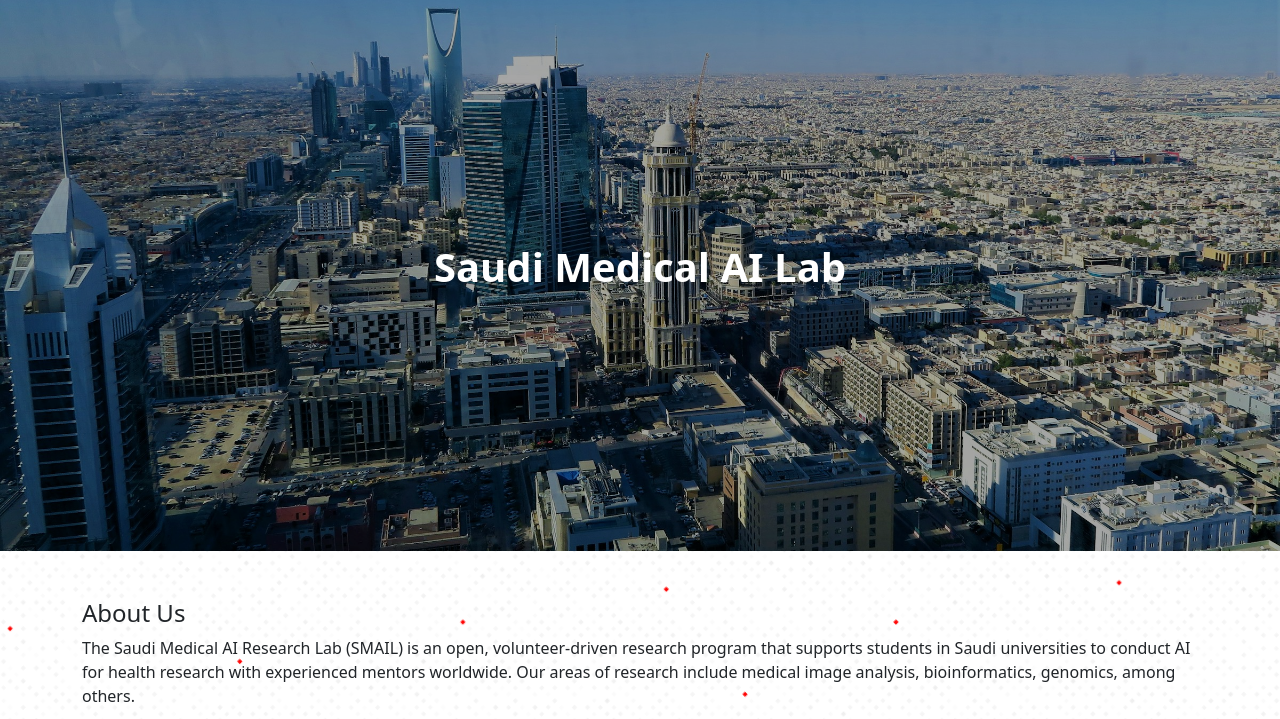
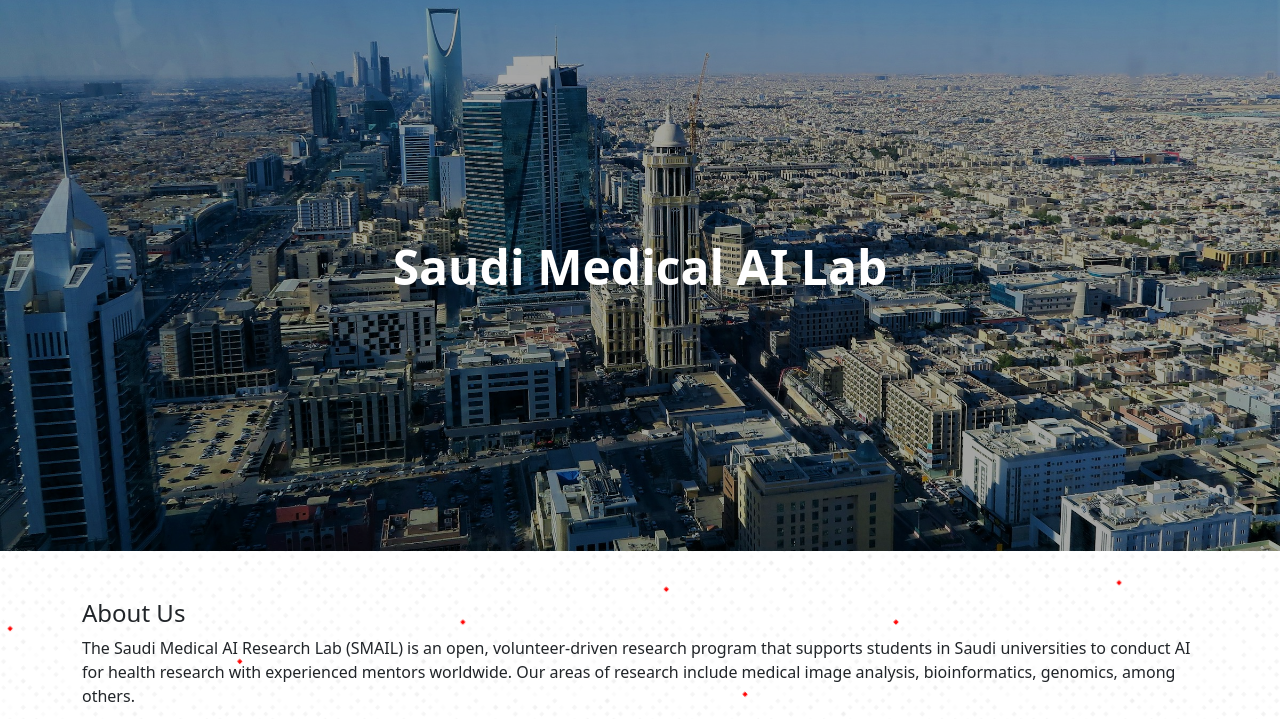
Before and after one commit to Saudi-Medical-AI-Lab/smail, a plain HTML site: page index.html in a window 1280 px wide. Shown: the part 81-800 px from the top of the page. Drawn offline with nearby package versions, Linux system fonts and the light colour scheme.

Commit message:
added icon

```diff
--- a/index.html
+++ b/index.html
@@ -5,6 +5,7 @@
     <meta name="viewport" content="width=device-width, initial-scale=1.0" />
     <link rel="stylesheet" href="./CSS/normalize.css" />
     <link rel="stylesheet" href="./CSS/styles.css" />
+    <link rel="icon" href="./images/SMAIlLOGO.png" type="image/png">
     <link
       href="https://cdn.jsdelivr.net/npm/bootstrap@5.3.3/dist/css/bootstrap.min.css"
       rel="stylesheet"
@@ -62,7 +63,7 @@
       <div
         class="banner-text position-absolute top-50 start-50 translate-middle"
       >
-        <h1 class="fw-bold">Saudi Medical AI Lab</h1>
+        <h1 class="fw-bold" style="font-size: 3rem;">Saudi Medical AI Lab</h1>
       </div>
     </div>
     <div class="container aboutUsCont mt-5">
```
Also changed, not shown: students.html (+1 -1 lines).
